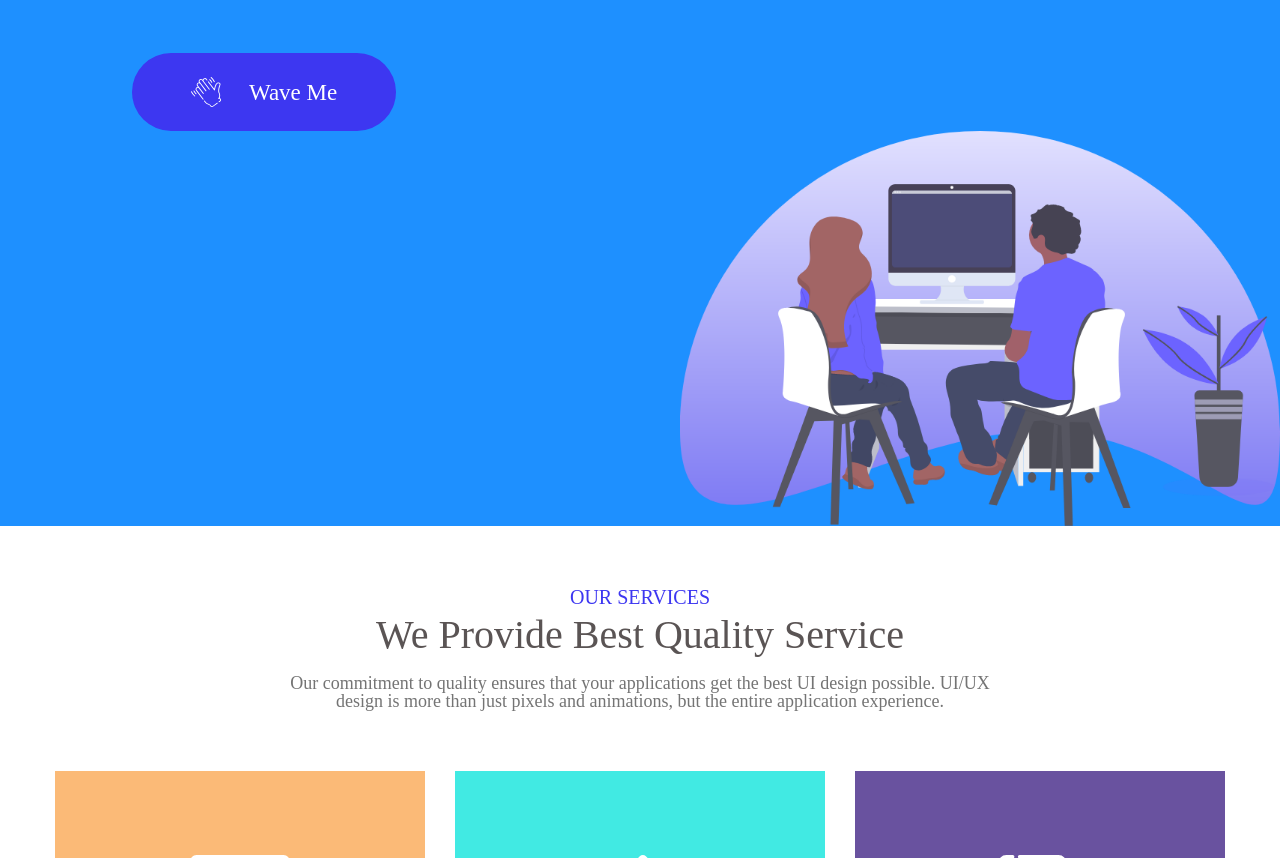
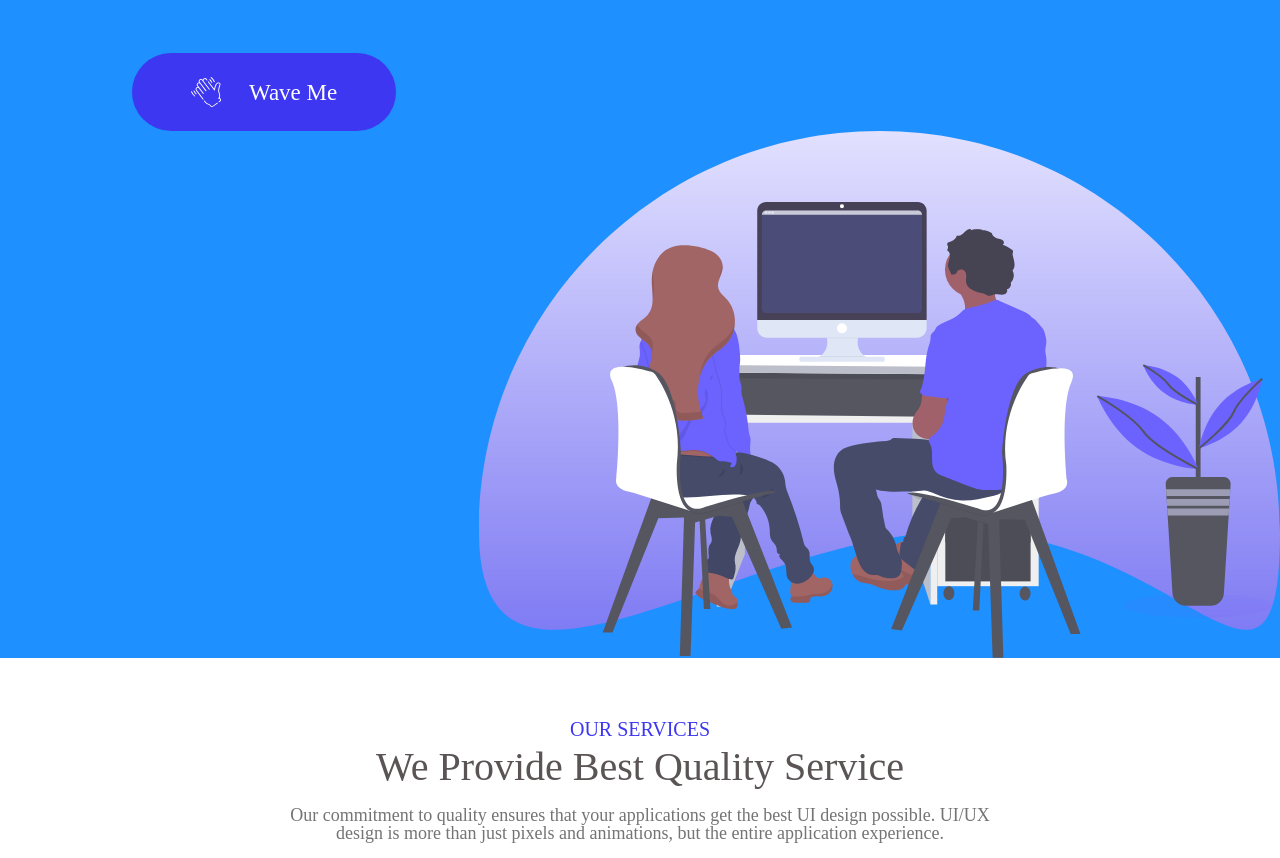
Before and after one commit to Merabi-Michael/lesson---8-Flex, a plain HTML site: page index.html in a window 1280 px wide. Shown: the part 660-1518 px from the top of the page. Drawn offline with Linux system fonts and the light colour scheme.

Commit message:
remove extra div

```diff
--- a/index.html
+++ b/index.html
@@ -31,7 +31,7 @@
           </div>
       </div>
       <div class="rightblock">
-        <img class="get-size" src="Images/rightimg.png" alt="image-work-IT">
+        <img class="get-sizea" src="Images/rightimg.png" alt="image-work-IT">
       </div>
     </div>
   </section>
@@ -112,7 +112,6 @@
 
         </div>
       </div>
-    </div>
   </section>
 </body>
 </html>
```
